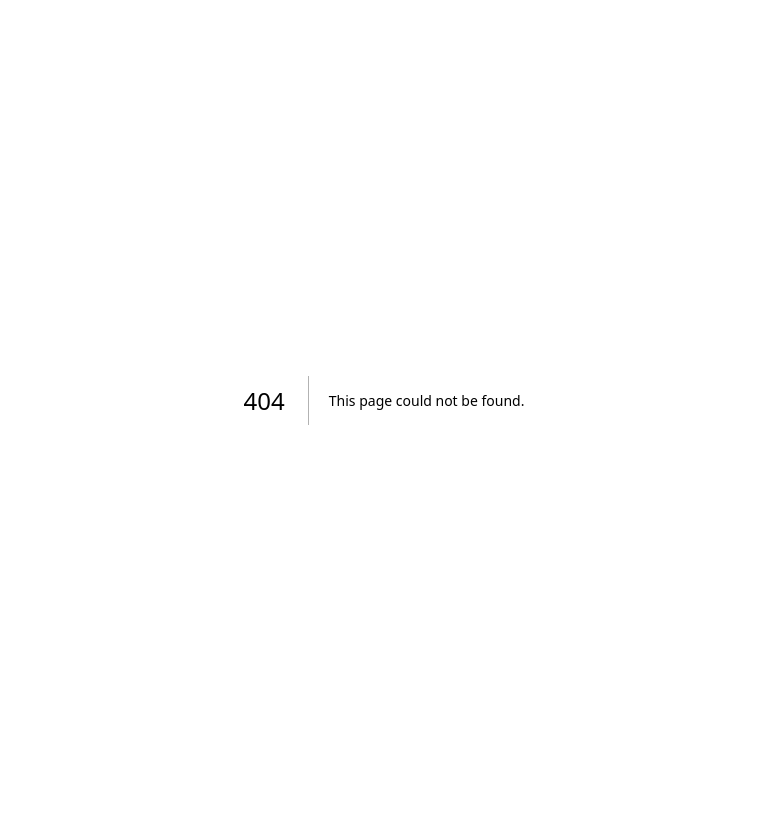
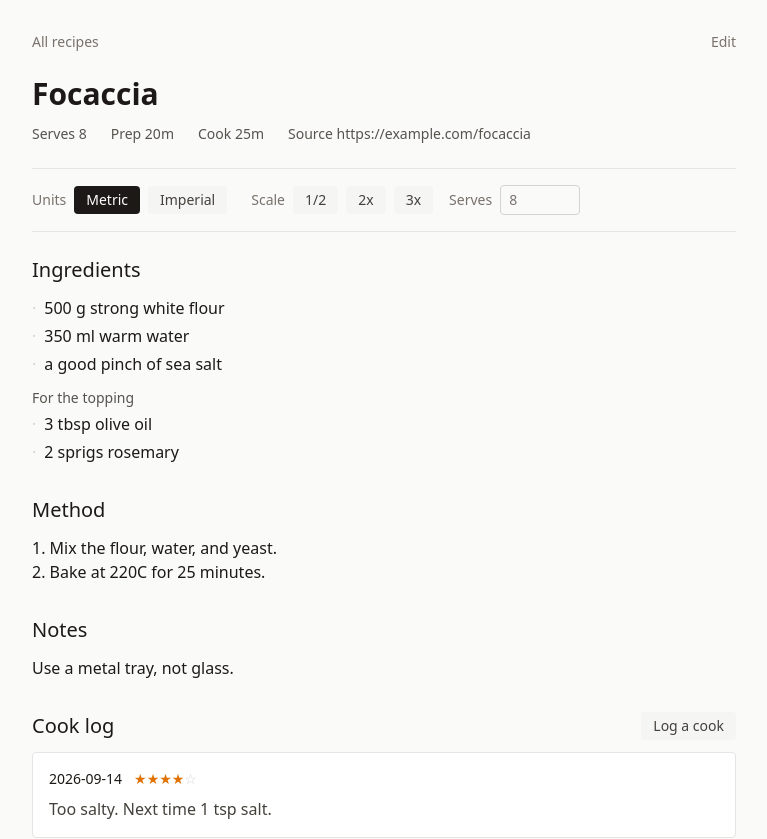
Before and after one commit to junaidk/larder, a Next.js app: page /r/focaccia in a window 1280 px wide. Before the commit this address had no page. Shown: the top 839 px of the page, without its empty margins (256-1023 px from the left). Before the commit the page ends 800 px from the top, so only its background shows below. Built offline with nearby package versions, Linux system fonts and the light colour scheme.

Commit message:
feat: add the recipe view with scale and unit controls

```diff
--- /dev/null
+++ b/app/r/[slug]/page.tsx
@@ -0,0 +1,103 @@
+import Link from 'next/link'
+import { notFound } from 'next/navigation'
+import { Suspense } from 'react'
+import { readRecipe } from '@/lib/storage/index'
+import { cookLog, ingredientGroups, methodText, notesText } from '@/lib/recipe/access'
+import { displayIngredient } from '@/lib/view/display'
+import { convertMethodText } from '@/lib/units/convert'
+import { readViewParams } from '@/lib/view/params'
+import { ViewControls } from '@/components/ViewControls'
+import { LogDialog } from '@/components/LogDialog'
+import { Stars } from '@/components/Stars'
+
+export const dynamic = 'force-dynamic'
+
+type Props = {
+  params: Promise<{ slug: string }>
+  searchParams: Promise<Record<string, string | string[] | undefined>>
+}
+
+export default async function RecipePage({ params, searchParams }: Props) {
+  const { slug } = await params
+  const recipe = await readRecipe(slug)
+  if (!recipe) notFound()
+
+  const view = readViewParams(await searchParams, recipe.frontmatter.serves)
+  const groups = ingredientGroups(recipe)
+  const log = cookLog(recipe)
+  const notes = notesText(recipe)
+
+  return (
+    <main className="mx-auto max-w-3xl p-6 sm:p-8">
+      <nav className="mb-6 flex items-center justify-between text-sm">
+        <Link href="/" className="text-stone-500 hover:underline">All recipes</Link>
+        <Link href={`/r/${slug}/edit`} className="text-stone-500 hover:underline">Edit</Link>
+      </nav>
+
+      <h1 className="text-3xl font-semibold">{recipe.frontmatter.title || slug}</h1>
+
+      <dl className="mt-3 flex flex-wrap gap-x-6 gap-y-1 text-sm text-stone-600">
+        {recipe.frontmatter.serves !== null && <div><dt className="inline">Serves </dt><dd className="inline">{recipe.frontmatter.serves}</dd></div>}
+        {recipe.frontmatter.prep_time && <div><dt className="inline">Prep </dt><dd className="inline">{recipe.frontmatter.prep_time}</dd></div>}
+        {recipe.frontmatter.cook_time && <div><dt className="inline">Cook </dt><dd className="inline">{recipe.frontmatter.cook_time}</dd></div>}
+        {recipe.frontmatter.source && <div><dt className="inline">Source </dt><dd className="inline">{recipe.frontmatter.source}</dd></div>}
+      </dl>
+
+      <div className="my-6 border-y border-stone-200 py-4">
+        <Suspense fallback={null}>
+          <ViewControls serves={recipe.frontmatter.serves} />
+        </Suspense>
+      </div>
+
+      <section>
+        <h2 className="text-xl font-medium">Ingredients</h2>
+        {groups.map((group, i) => (
+          <div key={i} className="mt-3">
+            {group.name && <h3 className="text-sm font-medium text-stone-600">{group.name}</h3>}
+            <ul className="mt-1 space-y-1">
+              {group.ingredients.map((ingredient, j) => (
+                <li key={j} className="flex gap-2">
+                  <span className="text-stone-300">·</span>
+                  <span>{displayIngredient(ingredient, view)}</span>
+                </li>
+              ))}
+            </ul>
+          </div>
+        ))}
+      </section>
+
+      <section className="mt-8">
+        <h2 className="text-xl font-medium">Method</h2>
+        <pre className="mt-3 whitespace-pre-wrap font-sans">
+          {convertMethodText(methodText(recipe), view.system)}
+        </pre>
+      </section>
+
+      {notes && (
+        <section className="mt-8">
+          <h2 className="text-xl font-medium">Notes</h2>
+          <pre className="mt-3 whitespace-pre-wrap font-sans">{notes}</pre>
+        </section>
+      )}
+
+      <section className="mt-8">
+        <div className="flex items-center justify-between">
+          <h2 className="text-xl font-medium">Cook log</h2>
+          <LogDialog slug={slug} />
+        </div>
+        {log.length === 0 && <p className="mt-3 text-stone-500">No entry yet.</p>}
+        <ol className="mt-3 space-y-4">
+          {log.map((entry, i) => (
+            <li key={i} className="rounded border border-stone-200 bg-white p-4">
+              <div className="flex items-center gap-3 text-sm">
+                <time className="font-medium">{entry.date}</time>
+                <Stars rating={entry.rating} />
+              </div>
+              <pre className="mt-2 whitespace-pre-wrap font-sans text-stone-700">{entry.note}</pre>
+            </li>
+          ))}
+        </ol>
+      </section>
+    </main>
+  )
+}
--- /dev/null
+++ b/components/LogDialog.tsx
@@ -0,0 +1,8 @@
+// Placeholder until task 14 builds the real cook-log dialog.
+export function LogDialog({ slug }: { slug: string }) {
+  return (
+    <button type="button" className="rounded bg-stone-100 px-3 py-1 text-sm text-stone-700">
+      Log a cook
+    </button>
+  )
+}
--- /dev/null
+++ b/components/ViewControls.tsx
@@ -0,0 +1,102 @@
+'use client'
+
+import { usePathname, useRouter, useSearchParams } from 'next/navigation'
+import { useEffect } from 'react'
+
+const STORAGE_KEY = 'recipe-register:units'
+
+export function ViewControls({ serves }: { serves: number | null }) {
+  const router = useRouter()
+  const pathname = usePathname()
+  const params = useSearchParams()
+
+  const units = params.get('units') === 'imperial' ? 'imperial' : 'metric'
+  const scale = params.get('scale') ?? ''
+  const wantedServes = params.get('serves') ?? ''
+  const active = scale !== '' || wantedServes !== '' || units !== 'metric'
+
+  // Remember the unit choice between visits.
+  useEffect(() => {
+    if (params.get('units')) {
+      try { localStorage.setItem(STORAGE_KEY, units) } catch { /* private mode */ }
+      return
+    }
+    let saved: string | null = null
+    try { saved = localStorage.getItem(STORAGE_KEY) } catch { /* private mode */ }
+    if (saved === 'imperial') set({ units: 'imperial' })
+  // The effect must run on a change of the query only.
+  // eslint-disable-next-line react-hooks/exhaustive-deps
+  }, [params])
+
+  function set(changes: Record<string, string | null>) {
+    const next = new URLSearchParams(params.toString())
+    for (const [key, value] of Object.entries(changes)) {
+      if (value === null || value === '') next.delete(key)
+      else next.set(key, value)
+    }
+    router.replace(next.toString() ? `${pathname}?${next}` : pathname, { scroll: false })
+  }
+
+  return (
+    <div className="space-y-3">
+      <div className="flex flex-wrap items-center gap-2">
+        <span className="text-sm text-stone-500">Units</span>
+        {(['metric', 'imperial'] as const).map((value) => (
+          <button
+            key={value}
+            type="button"
+            onClick={() => set({ units: value === 'metric' ? null : value })}
+            aria-pressed={units === value}
+            className={`rounded px-3 py-1 text-sm ${
+              units === value ? 'bg-stone-900 text-white' : 'bg-stone-100 text-stone-700'
+            }`}
+          >
+            {value === 'metric' ? 'Metric' : 'Imperial'}
+          </button>
+        ))}
+
+        <span className="ml-4 text-sm text-stone-500">Scale</span>
+        {[['1/2', '1/2'], ['2', '2x'], ['3', '3x']].map(([value, label]) => (
+          <button
+            key={value}
+            type="button"
+            onClick={() => set({ scale: scale === value ? null : value, serves: null })}
+            aria-pressed={scale === value}
+            className={`rounded px-3 py-1 text-sm ${
+              scale === value ? 'bg-stone-900 text-white' : 'bg-stone-100 text-stone-700'
+            }`}
+          >
+            {label}
+          </button>
+        ))}
+
+        {serves !== null && (
+          <label className="ml-2 flex items-center gap-2 text-sm text-stone-500">
+            Serves
+            <input
+              type="number"
+              min={1}
+              max={200}
+              defaultValue={wantedServes || serves}
+              onChange={(e) => set({ serves: e.target.value, scale: null })}
+              className="w-20 rounded border border-stone-300 px-2 py-1"
+            />
+          </label>
+        )}
+      </div>
+
+      {active && (
+        <p className="flex items-center gap-3 rounded bg-amber-100 px-3 py-2 text-sm text-amber-900">
+          This view is not the file. The file keeps the amounts as written.
+          <button
+            type="button"
+            onClick={() => set({ units: null, scale: null, serves: null })}
+            className="underline"
+          >
+            Reset
+          </button>
+        </p>
+      )}
+    </div>
+  )
+}
--- /dev/null
+++ b/lib/view/params.ts
@@ -0,0 +1,26 @@
+import type { ViewOptions } from '@/lib/view/display'
+import { DEFAULT_VIEW } from '@/lib/view/display'
+import { factorForServings, parseFactor } from '@/lib/units/scale'
+
+type Params = Record<string, string | string[] | undefined>
+
+function first(value: string | string[] | undefined): string | undefined {
+  return Array.isArray(value) ? value[0] : value
+}
+
+/** Read the view state out of the URL query. */
+export function readViewParams(params: Params, serves: number | null): ViewOptions {
+  const units = first(params.units)
+  const system = units === 'imperial' ? 'imperial' : DEFAULT_VIEW.system
+
+  const scale = first(params.scale)
+  const explicit = scale ? parseFactor(scale) : null
+  if (explicit !== null) return { system, factor: explicit }
+
+  const wanted = Number(first(params.serves))
+  if (serves !== null && Number.isFinite(wanted) && wanted > 0) {
+    return { system, factor: factorForServings(serves, wanted) }
+  }
+
+  return { system, factor: DEFAULT_VIEW.factor }
+}
```
Also changed, not shown: 1 other file (tests, documents, lock files or other folders).
